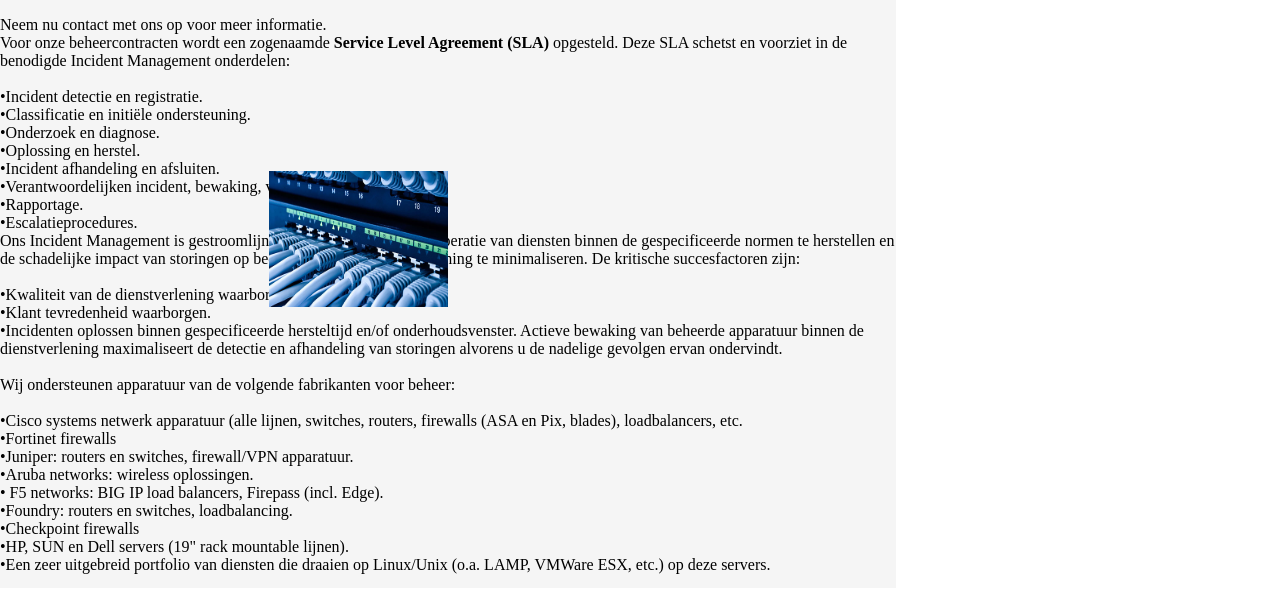
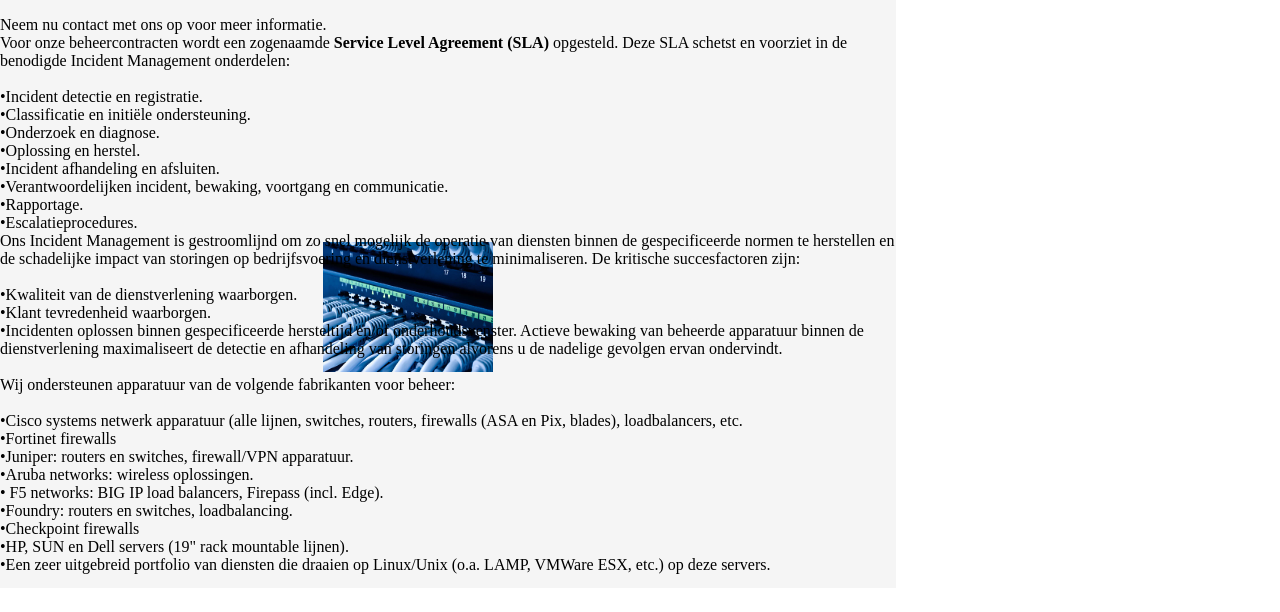
Before and after one commit to sandersuurmeijer/PO, a plain HTML site: page beheer.html in a window 1280 px wide. Shown: the part 162-774 px from the top of the page. Drawn offline with Linux system fonts and the light colour scheme.

Commit message:
foto goed

```diff
--- a/beheer.html
+++ b/beheer.html
@@ -36,7 +36,6 @@ op</a> voor meer informatie.<br>
 Voor onze beheercontracten wordt een zogenaamde <b>Service Level Agreement
 (SLA)</b> opgesteld. Deze SLA schetst en voorziet in de benodigde Incident
 Management onderdelen:<br><br>
-
 •Incident detectie en registratie.<br>
 •Classificatie en initiële ondersteuning.<br>
 •Onderzoek en diagnose.<br>
@@ -70,9 +69,9 @@ Wij ondersteunen apparatuur van de volgende fabrikanten voor beheer:<br><br>
 •Checkpoint firewalls<br>
 •HP, SUN en Dell servers (19" rack mountable lijnen).<br>
 •Een zeer uitgebreid portfolio van diensten die draaien op Linux/Unix (o.a. LAMP, VMWare ESX, etc.) op deze servers.<br>
-<div id=netwerkbeheer>
-<img src=netwerkbeheer.jpg >
-</div>
+
+<img style="float:right" src=netwerkbeheer.jpg id=netwerkbeheer>
+
  </div>
 <div id=mailing-list>
 
--- a/style.css
+++ b/style.css
@@ -63,10 +63,10 @@ color: black;
 }
 
 #netwerkbeheer {
-width: 20%;
-height: 20%;
-    margin-left: 30%;
-    margin-top: -45%;
+width: 19%;
+height: 19%;
+margin-right: 45%;
+margin-top: -37%;
 
 }
 
```
